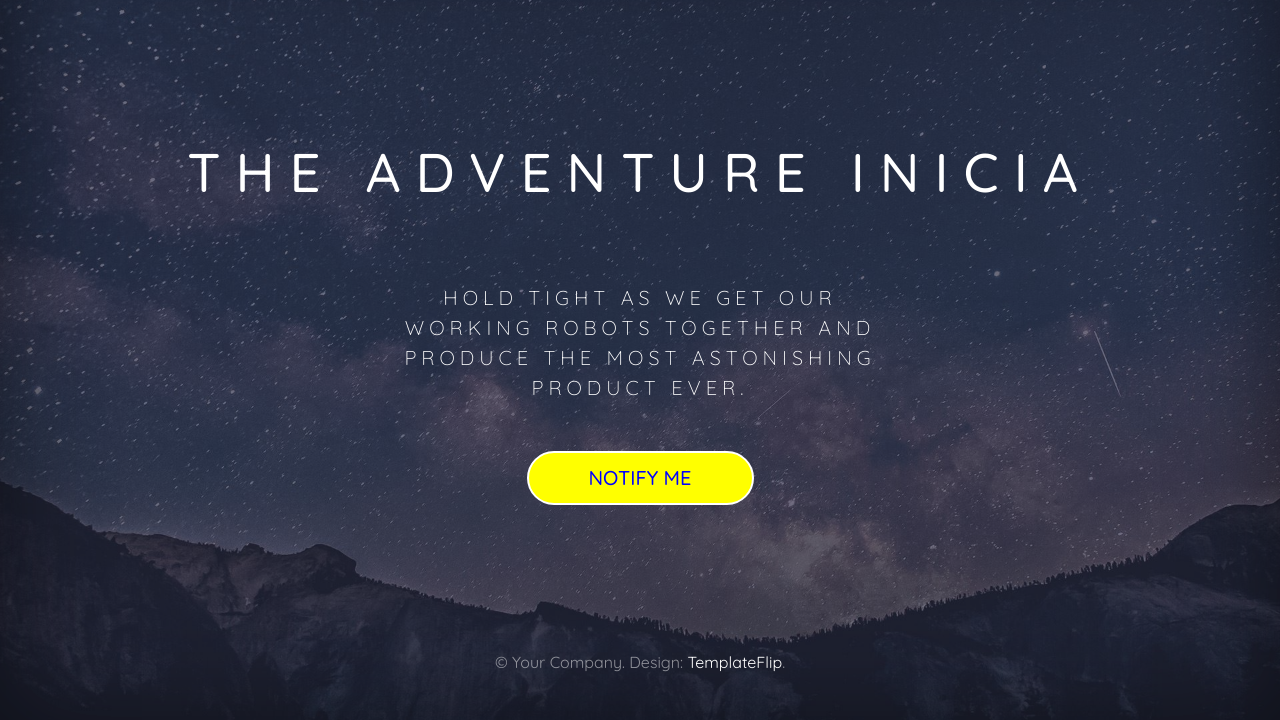
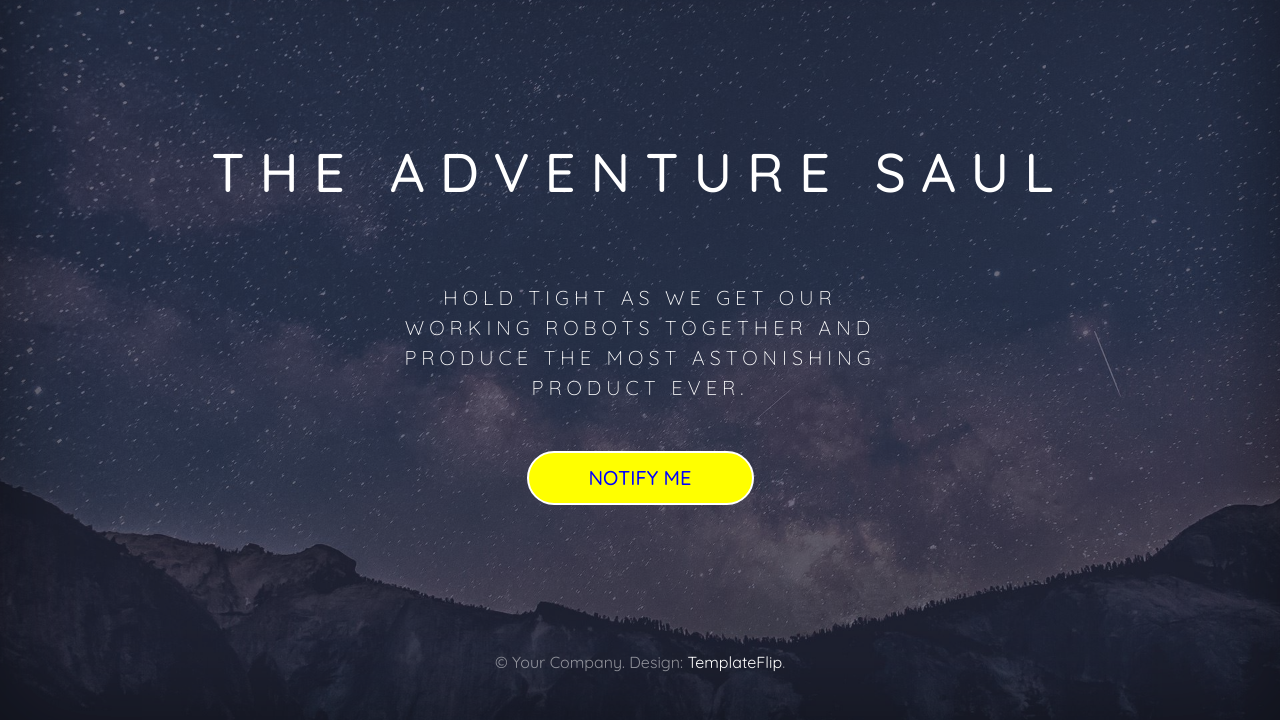
Before and after one commit to Sauleeu/coming-soon, a plain HTML site: page index.html in a window 1280 px wide. Shown: the part 80-800 px from the top of the page. Drawn offline with nearby package versions, Linux system fonts and the light colour scheme.

Commit message:
titulo saul

```diff
--- a/index.html
+++ b/index.html
@@ -25,7 +25,7 @@
           </nav>
         </div>
       </div><br>      <div class="inner cover">
-        <h1 class="cover-heading">The adventure inicia</h1>
+        <h1 class="cover-heading">The adventure SAUL</h1>
         <p class="lead cover-copy">Hold tight as we get our working robots together and produce the most astonishing product ever.</p>
         <p class="lead"><button type="button" class="btn btn-lg btn-default btn-notify" data-toggle="modal" data-target="#subscribeModal">Notify Me</button></p>
       </div>
```
